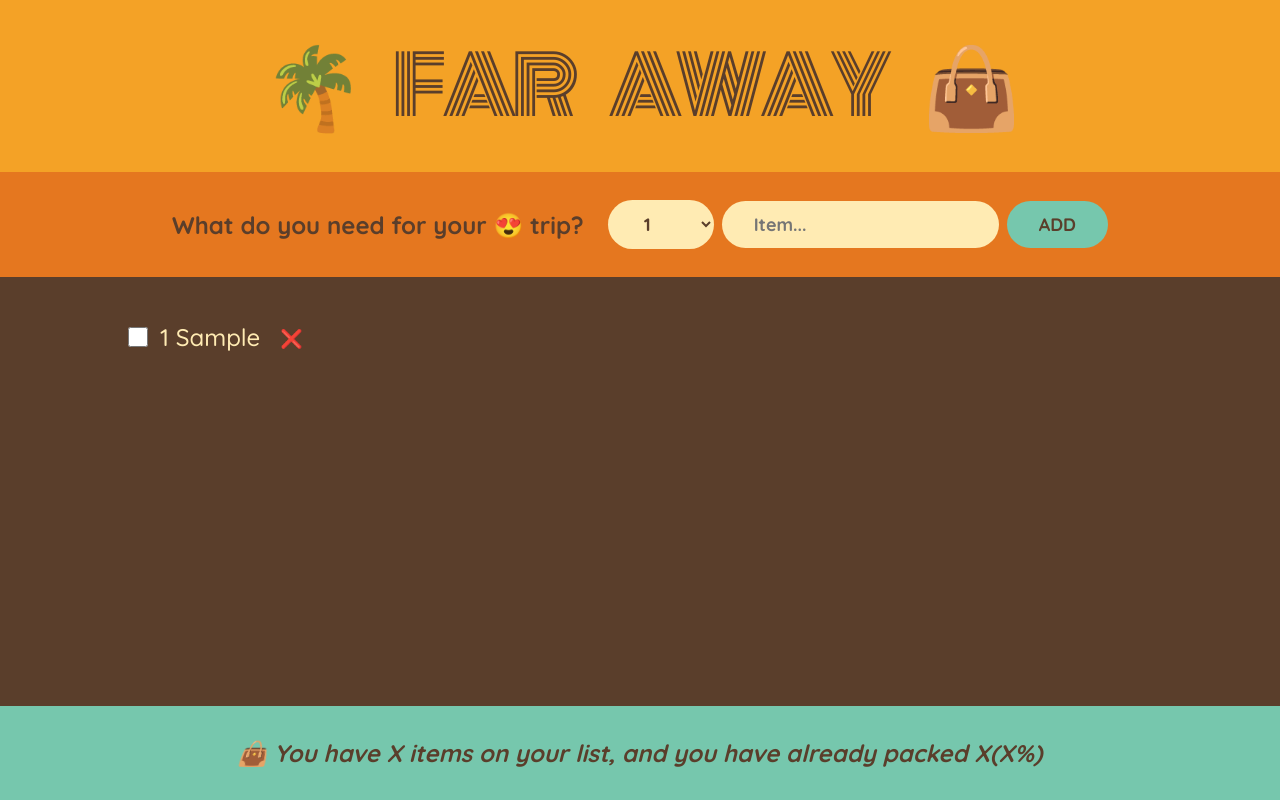
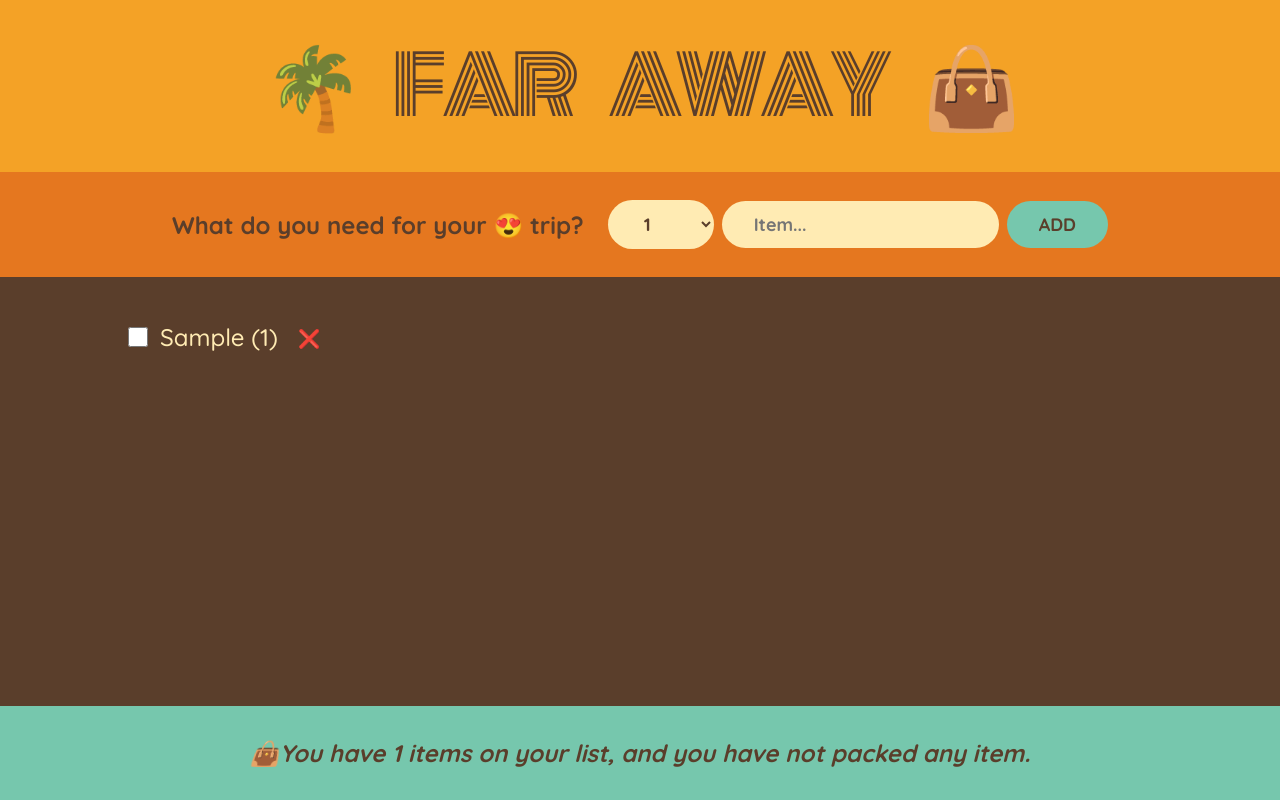
Before and after one commit to salimmia/travel-list, a React (Create React App) app: page / in a window 1280 px wide. Both pictures are taken after typing "Sample" into the empty fields and a click on the button "ADD". Built offline with nearby package versions, Linux system fonts and the light colour scheme.

Commit message:
Calculating Statistics as Derived State (85)

```diff
--- a/src/App.js
+++ b/src/App.js
@@ -30,7 +30,7 @@
         OnDeleteItem={handleDeleteItem}
         OnToggleItem={handleToggleItem}
       />
-      <Stats />
+      <Stats items={items} />
     </div>
   );
 }
@@ -113,18 +113,37 @@
       ></input>
       <span style={item.packed ? { textDecoration: "line-through" } : {}}>
         {" "}
-        {item.quantity} {item.description}
+        {item.description} ({item.quantity})
       </span>
       <button onClick={() => OnDeleteItem(item.id)}>❌</button>
     </li>
   );
 }
 
-function Stats() {
+function Stats({ items }) {
+  if (!items.length) {
+    return (
+      <p className="stats">
+        <em>Start adding some items to your packing list.</em>
+      </p>
+    );
+  }
+
+  const numItems = items.length;
+  const numPacked = items.filter((item) => item.packed).length;
+  const percentage = (numPacked / numItems) * 100;
+
   return (
     <footer className="stats">
       <em>
-        👜 You have X items on your list, and you have already packed X(X%)
+        {percentage === 100
+          ? "You got everything! Ready to go 🛫"
+          : `👜You have ${numItems} items on your list, ${
+              numPacked > 0
+                ? `and you have already packed
+        ${numPacked} items (${Math.round(percentage)}%)`
+                : "and you have not packed any item."
+            } `}
       </em>
     </footer>
   );
```
